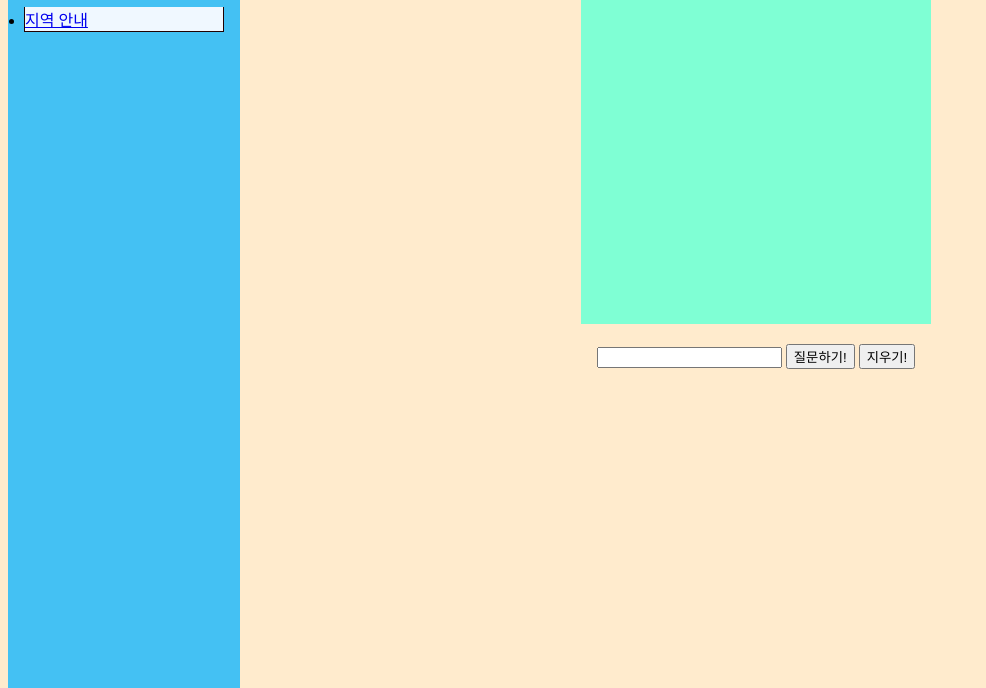
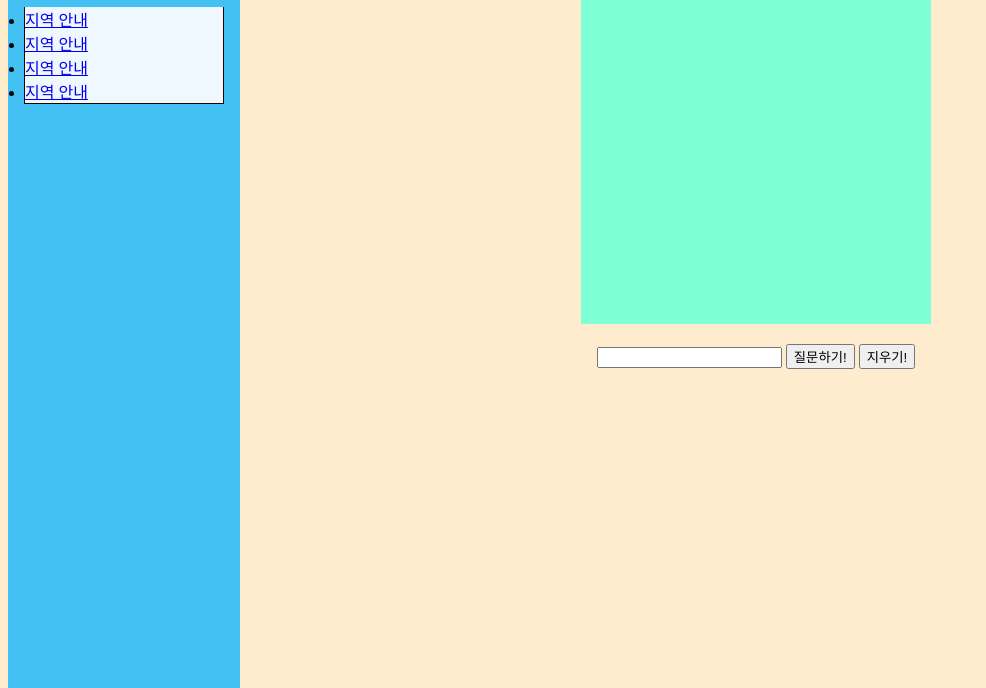
Before and after one commit to bardnia/miniproject, a plain HTML site: page first project/index.html in a window 1280 px wide. Shown: the part 165-853 px from the top of the page, without its empty margins (0-986 px from the left). Drawn offline with Linux system fonts and the light colour scheme.

Commit message:
Add files via upload

```diff
--- a/first project/index.html
+++ b/first project/index.html
@@ -14,6 +14,15 @@
                 <h1 id="side-title">여행을<br>가자</h1>
             </div>
             <ul>
+                <li class="side-bar-button">
+                    <a href="#" id="page1" class="btn">지역 안내</a>
+                </li>
+                <li class="side-bar-button">
+                    <a href="#" id="page1" class="btn">지역 안내</a>
+                </li>
+                <li class="side-bar-button">
+                    <a href="#" id="page1" class="btn">지역 안내</a>
+                </li>
                 <li class="side-bar-button">
                     <a href="#" id="page1" class="btn">지역 안내</a>
                 </li>
```
